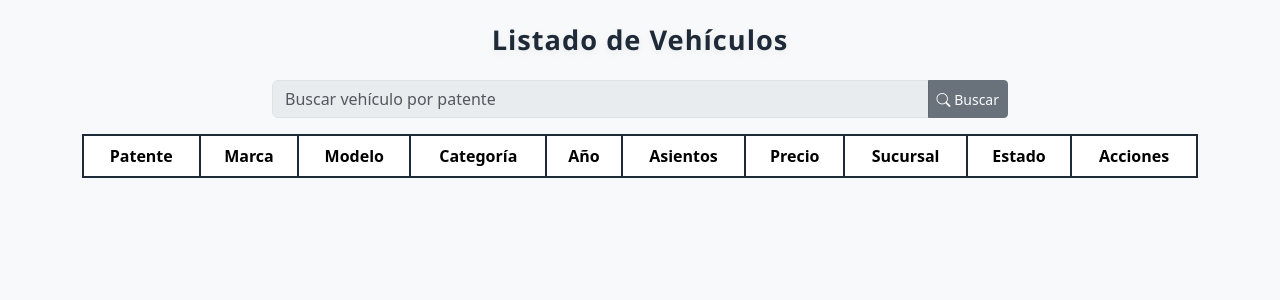
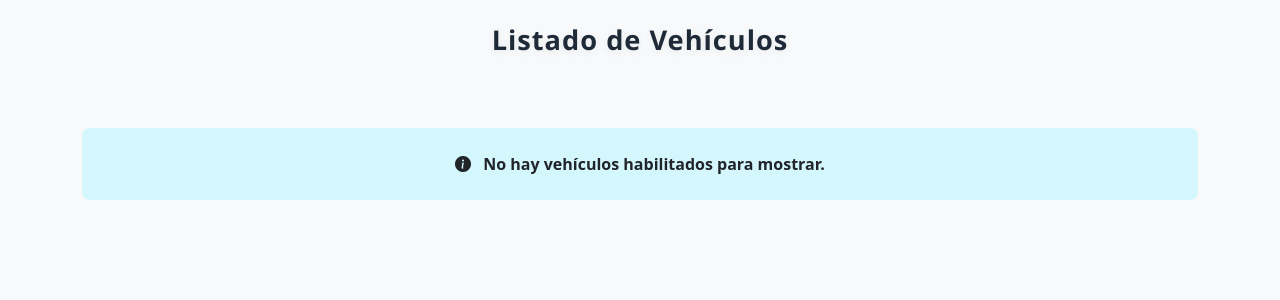
Before and after one commit to lucamaffeo/Alquilando, a Flask app: template src/web/templates/vehiculos/index.html in a window 1280 px wide. Shown: the part 217-517 px from the top of the page. Run offline with Flask 3, Linux system fonts and the light colour scheme; the template is opened without the code that fills it, so the values that code supplies are empty.

Commit message:
Acomodo detalles, y tamb arreglo agregar un vehiculo con misma patentee

```diff
--- a/src/core/repositories/vehiculo.py
+++ b/src/core/repositories/vehiculo.py
@@ -11,7 +11,7 @@ def create_vehiculo(**kwargs):
     # Validar que la patente no exista (no inhabilitada)
     patente = kwargs.get("patente")
     if patente:
-        existe = db.session.query(Vehiculo).filter_by(patente=patente, inhabilitado=False).first()
+        existe = db.session.query(Vehiculo).filter_by(patente=patente).first()
         if existe:
             raise ValueError("Ya existe un vehículo con esa patente.")
     vehiculo = Vehiculo(**kwargs)
--- a/src/web/templates/users/index.html
+++ b/src/web/templates/users/index.html
@@ -15,6 +15,8 @@
         <div class="alert alert-warning mt-2">{{ mensaje }}</div>
         {% endif %}
     </div>
+</div>
+<div style="margin-bottom: 1.5rem;"></div>
 {% endblock %}
 
 {% block table_header %}
--- a/src/web/templates/vehiculos/index.html
+++ b/src/web/templates/vehiculos/index.html
@@ -3,6 +3,7 @@
 {% block extra_content %}
 <h2 class="mb-4 text-center">Listado de Vehículos</h2>
 <div class="row mb-3 align-items-center">
+    {% if vehiculos|length > 0 %}
     <div class="col-md-8 mx-auto">
         <form method="GET" action="{{ url_for('vehiculos.index') }}">
             <div class="input-group">
@@ -21,10 +22,20 @@
         </a>
     </div>
     {% endif %}
+    {% else %}
+    {% if has_permission(session.get("user_id"), "vehicle_create") %}
+    <div class="col-12 d-flex justify-content-left mt-2">
+        <a class="btn btn-success" href="{{ url_for('vehiculos.register') }}">
+            <i class="bi bi-plus-circle"></i> Registrar vehículo
+        </a>
+    </div>
+    {% endif %}
+    {% endif %}
 </div>
 {% endblock %}
 
 {% block table_header %}
+{% if vehiculos|length > 0 %}
 <tr>
     <th>Patente</th>
     <th>Marca</th>
@@ -37,9 +48,21 @@
     <th>Estado</th>
     <th>Acciones</th>
 </tr>
+{% endif %}
 {% endblock %}
 
 {% block table_body %}
+{% if vehiculos|length == 0 %}
+<tr>
+
+        <div class="text-center mt-5 mb-0"
+            style="background-color: #d4f6fd; border-radius: 8px; padding: 1.5rem; border: none;">
+            <i class="bi bi-info-circle-fill me-2"></i>
+            <span class="fw-semibold">No hay vehículos habilitados para mostrar.</span>
+        </div>
+
+</tr>
+    {% else %}
     {% for vehiculo in vehiculos %}
     <tr>
         <td>{{ vehiculo.patente }}</td>
@@ -56,4 +79,5 @@
         </td>
     </tr>
     {% endfor %}
+{% endif %}
 {% endblock %}
```
Lines whose indentation alone changed are shown as unchanged.
